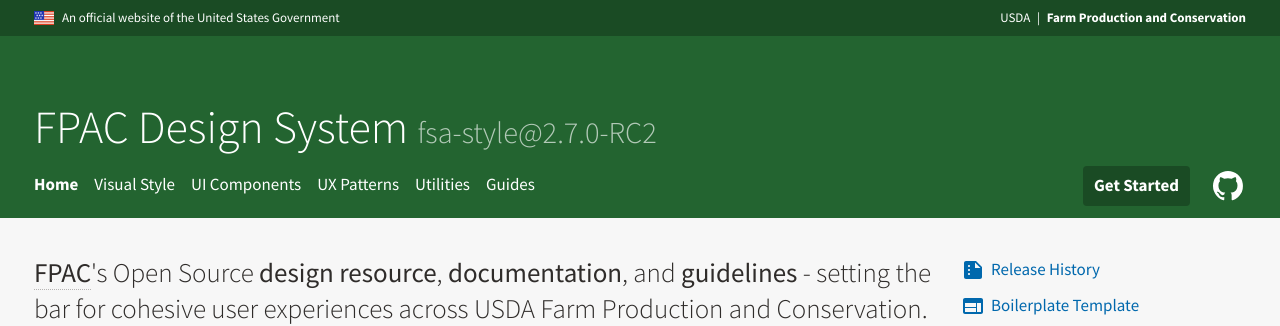
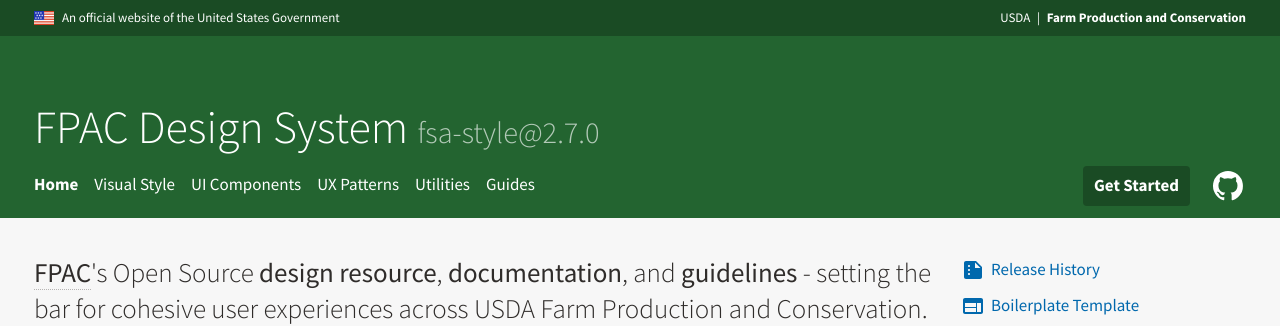
Before and after one commit to USDA-FSA/fsa-design-system, a Jekyll site: the page built from index.md, in a window 1280 px wide. Shown: the top 326 px of the page. Built offline with Jekyll 4.4.1, drawn with Linux system fonts in a browser that asks for light colours.

Commit message:
2.7.0 version reference

```diff
--- a/_config.yml
+++ b/_config.yml
@@ -20,7 +20,7 @@
 github_username:  usda-fsa
 permalink: none
 github_repository_url: https://github.com/USDA-FSA/fsa-design-system
-fsa-style_version: 2.7.0-RC2
+fsa-style_version: 2.7.0
 
 # Site key assets
 stylesheets:
```
